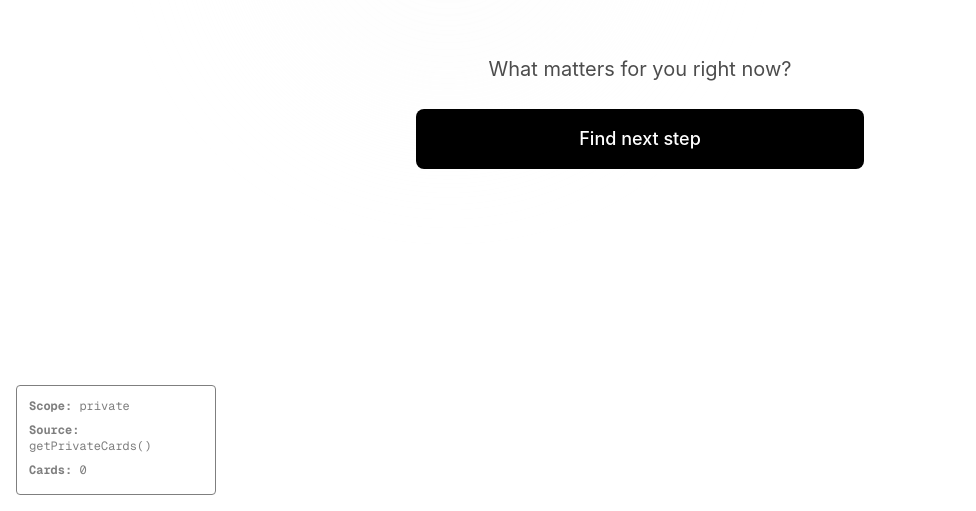
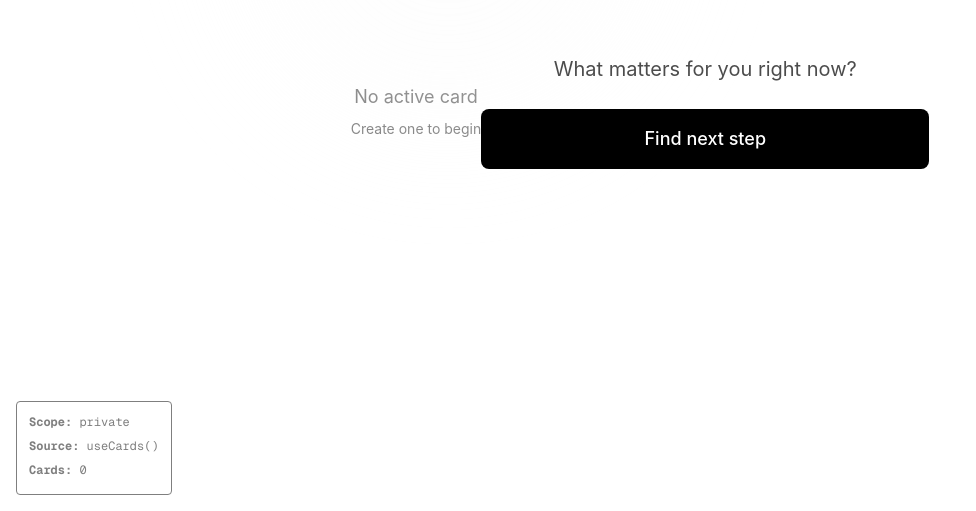
Before and after one commit to ONE01-Foundation/one-code, a Next.js app: page / in a window 1280 px wide. Shown: the part 289-800 px from the top of the page, without its empty margins (0-976 px from the left). Built offline with nearby package versions, Linux system fonts and the light colour scheme.

Commit message:
Add card model

```diff
--- a/components/OneScreen.tsx
+++ b/components/OneScreen.tsx
@@ -12,7 +12,7 @@
 "use client";
 
 import { useState, useEffect } from "react";
-import { LifeState, LifeAction, LifeContext, LifeFocus, Mode, Step, Card, Signal, ActionLoopState, ActionChoice, ActionClosure } from "@/lib/types";
+import { LifeState, LifeAction, LifeContext, LifeFocus, Mode, Step, Card, Signal, ActionLoopState, ActionChoice, ActionClosure, Scope } from "@/lib/types";
 import {
   getOrCreateOneID,
   getActiveLifeState,
@@ -76,9 +76,10 @@ import {
   loadActionLoopPlan,
 } from "@/lib/action-loop-engine";
 import { useScope } from "@/hooks/useScope";
-import { getCardsByScope } from "@/data/cards";
 import { SideBubbles } from "@/components/ui/SideBubbles";
 import { DebugPanel } from "@/components/ui/DebugPanel";
+import { useCards } from "@/hooks/useCards";
+import { CenterCard } from "@/components/ui/CenterCard";
 
 // Theme types
 type ThemeOverride = "auto" | "light" | "dark";
@@ -184,7 +185,9 @@ export default function OneScreen() {
 
   // Scope layer (Global ↔ Private Mirror)
   const { scope, toggleScope } = useScope();
-  const scopeCards = getCardsByScope(scope);
+
+  // Cards Lifecycle v0.1
+  const { activeCard, visibleCards, completeCard, deferCard } = useCards(scope);
 
   // Initialize OWO and Step Engine on mount
   useEffect(() => {
@@ -784,8 +787,23 @@ export default function OneScreen() {
 
       {/* Center: Focus Zone */}
       <div className="flex-1 flex items-center justify-center px-6 relative overflow-hidden">
-        {/* Side Bubbles (4 cards from active scope) */}
-        <SideBubbles cards={scopeCards} />
+        {/* Side Bubbles (next/context/last done - max 3) */}
+        <SideBubbles cards={visibleCards} />
+
+        {/* Center Card (active card) */}
+        {activeCard ? (
+          <CenterCard
+            card={activeCard}
+            onComplete={() => completeCard(activeCard.id)}
+            onDefer={() => deferCard(activeCard.id)}
+          />
+        ) : (
+          /* No active card - show placeholder or create prompt */
+          <div className="text-center opacity-50">
+            <p className="text-lg">No active card</p>
+            <p className="text-sm mt-2">Create one to begin</p>
+          </div>
+        )}
 
         {/* Nobody Presence - Subtle Light Movement */}
         <div className="absolute inset-0 pointer-events-none overflow-hidden">
@@ -1216,8 +1234,15 @@ export default function OneScreen() {
       {/* Debug Panel (dev only) */}
       <DebugPanel
         scope={scope}
-        cards={scopeCards}
-        dataSource={scope === "private" ? "getPrivateCards()" : "getGlobalCards()"}
+        cards={visibleCards.map((c) => ({
+          id: c.id,
+          title: c.title,
+          subtitle: c.intent || "",
+          status: c.state === "done" ? "completed" : "active",
+          createdAt: c.createdAt,
+          scope: c.scope as Scope,
+        }))}
+        dataSource="useCards()"
       />
     </div>
   );
@@ -1229,8 +1254,15 @@ export default function OneScreen() {
       {/* Debug Panel (dev only) */}
       <DebugPanel
         scope={scope}
-        cards={scopeCards}
-        dataSource={scope === "private" ? "getPrivateCards()" : "getGlobalCards()"}
+        cards={visibleCards.map((c) => ({
+          id: c.id,
+          title: c.title,
+          subtitle: c.intent || "",
+          status: c.state === "done" ? "completed" : "active",
+          createdAt: c.createdAt,
+          scope: c.scope as Scope,
+        }))}
+        dataSource="useCards()"
       />
     </div>
   );
--- /dev/null
+++ b/components/ui/CenterCard.tsx
@@ -0,0 +1,61 @@
+/**
+ * Center Card Component (Active Card)
+ *
+ * Renders the single active card in the center
+ * Single tap to complete (✓) or defer (Next/Later)
+ */
+
+import { Card } from "@/lib/types";
+
+interface CenterCardProps {
+  card: Card;
+  onComplete: () => void;
+  onDefer: () => void;
+}
+
+export function CenterCard({ card, onComplete, onDefer }: CenterCardProps) {
+  return (
+    <div className="relative">
+      {/* Center bubble - active card */}
+      <div
+        className="w-64 h-64 rounded-full flex flex-col items-center justify-center p-8 transition-all duration-300 cursor-pointer hover:opacity-90"
+        style={{
+          backgroundColor: "var(--neutral-100)",
+          border: "2px solid var(--border)",
+          color: "var(--foreground)",
+        }}
+        onClick={onComplete}
+      >
+        <div className="text-2xl font-bold text-center mb-2">{card.title}</div>
+        {card.intent && (
+          <div className="text-sm opacity-60 text-center">{card.intent}</div>
+        )}
+      </div>
+
+      {/* Action buttons */}
+      <div className="flex gap-4 mt-6 justify-center">
+        <button
+          onClick={onComplete}
+          className="px-6 py-3 rounded-full font-medium transition-opacity duration-200 hover:opacity-90"
+          style={{
+            backgroundColor: "var(--foreground)",
+            color: "var(--background)",
+          }}
+        >
+          ✓ Complete
+        </button>
+        <button
+          onClick={onDefer}
+          className="px-6 py-3 rounded-full font-medium transition-opacity duration-200 hover:opacity-90"
+          style={{
+            backgroundColor: "var(--background)",
+            border: "2px solid var(--border)",
+            color: "var(--foreground)",
+          }}
+        >
+          Later
+        </button>
+      </div>
+    </div>
+  );
+}
--- a/data/cards.ts
+++ b/data/cards.ts
@@ -16,19 +16,19 @@ export function getPrivateCards(): ActionCard[] {
 
   // Convert to ActionCard format
   return cards
-    .filter((c) => c.state !== "archived")
+    .filter((c) => c.title) // Only cards with title
     .map((c) => {
       let status: ActionCardStatus = "active";
       if (c.state === "done") {
         status = "completed";
-      } else if (c.state === "active" || c.state === "progressing") {
+      } else if (c.state === "active") {
         status = "active";
       }
 
       return {
         id: c.id,
-        title: c.content.split(":")[0] || c.content,
-        subtitle: c.content.split(":")[1]?.trim() || "",
+        title: c.title || c.content || "Untitled",
+        subtitle: c.intent || "",
         status,
         createdAt: c.createdAt,
         scope: "private" as Scope,
--- /dev/null
+++ b/hooks/useCards.ts
@@ -0,0 +1,165 @@
+/**
+ * Cards Lifecycle Hook v0.1
+ *
+ * PRINCIPLES:
+ * - Only ONE active card at a time per scope
+ * - Limit visible cards to max 3 at once
+ * - Completing a card auto-promotes the next draft to active
+ * - Done cards are stored but only last one is shown
+ */
+
+import { useState, useEffect, useCallback } from "react";
+import { Card, CardState, CardScope, Scope } from "@/lib/types";
+import { loadCards, saveCards, updateCardState } from "@/lib/card-engine";
+
+interface UseCardsResult {
+  activeCard: Card | null; // Center bubble - only ONE per scope
+  visibleCards: Card[]; // Side bubbles - max 3 (next/context/last done)
+  completeCard: (cardId: string) => void;
+  deferCard: (cardId: string) => void;
+  refresh: () => void;
+}
+
+// Get active card for scope (only ONE)
+function getActiveCardForScope(cards: Card[], scope: Scope): Card | null {
+  const scopeCards = cards.filter((c) => c.scope === scope || c.scope === "bridge");
+  return scopeCards.find((c) => c.state === "active") || null;
+}
+
+// Get next draft card (for promotion)
+function getNextDraftCard(cards: Card[], scope: Scope): Card | null {
+  const scopeCards = cards.filter((c) => c.scope === scope || c.scope === "bridge");
+  const drafts = scopeCards.filter((c) => c.state === "draft");
+  if (drafts.length === 0) return null;
+
+  // Sort by createdAt (oldest first)
+  drafts.sort((a, b) => new Date(a.createdAt).getTime() - new Date(b.createdAt).getTime());
+  return drafts[0];
+}
+
+// Get last done card
+function getLastDoneCard(cards: Card[], scope: Scope): Card | null {
+  const scopeCards = cards.filter((c) => c.scope === scope || c.scope === "bridge");
+  const doneCards = scopeCards.filter((c) => c.state === "done");
+  if (doneCards.length === 0) return null;
+
+  // Sort by createdAt (newest first)
+  doneCards.sort((a, b) => new Date(b.createdAt).getTime() - new Date(a.createdAt).getTime());
+  return doneCards[0];
+}
+
+// Get visible cards for side bubbles (max 3)
+function getVisibleCards(cards: Card[], scope: Scope, activeCard: Card | null): Card[] {
+  const scopeCards = cards.filter((c) => c.scope === scope || c.scope === "bridge");
+  const visible: Card[] = [];
+
+  // 1. Next draft (if not active)
+  if (!activeCard) {
+    const nextDraft = getNextDraftCard(cards, scope);
+    if (nextDraft) visible.push(nextDraft);
+  } else {
+    // If active exists, get next draft for context
+    const nextDraft = getNextDraftCard(cards, scope);
+    if (nextDraft && nextDraft.id !== activeCard.id) visible.push(nextDraft);
+  }
+
+  // 2. Last done card (only one shown)
+  const lastDone = getLastDoneCard(cards, scope);
+  if (lastDone) visible.push(lastDone);
+
+  // Limit to max 3
+  return visible.slice(0, 3);
+}
+
+// Ensure only ONE active card per scope
+function enforceSingleActive(cards: Card[], scope: Scope): Card[] {
+  const scopeCards = cards.filter((c) => c.scope === scope || c.scope === "bridge");
+  const activeCards = scopeCards.filter((c) => c.state === "active");
+
+  // If more than one active, keep the most recent, set others to draft
+  if (activeCards.length > 1) {
+    activeCards.sort((a, b) => new Date(b.createdAt).getTime() - new Date(a.createdAt).getTime());
+    const keepActive = activeCards[0];
+
+    return cards.map((c) => {
+      if (c.id === keepActive.id) return c;
+      if (activeCards.some((ac) => ac.id === c.id)) {
+        return { ...c, state: "draft" as CardState };
+      }
+      return c;
+    });
+  }
+
+  return cards;
+}
+
+export function useCards(scope: Scope): UseCardsResult {
+  const [cards, setCards] = useState<Card[]>([]);
+  const [activeCard, setActiveCard] = useState<Card | null>(null);
+  const [visibleCards, setVisibleCards] = useState<Card[]>([]);
+
+  // Load cards and enforce single active rule
+  const refresh = useCallback(() => {
+    const loaded = loadCards();
+    const enforced = enforceSingleActive(loaded, scope);
+    if (JSON.stringify(enforced) !== JSON.stringify(loaded)) {
+      saveCards(enforced);
+    }
+
+    setCards(enforced);
+    const active = getActiveCardForScope(enforced, scope);
+    setActiveCard(active);
+    setVisibleCards(getVisibleCards(enforced, scope, active));
+  }, [scope]);
+
+  // Initial load
+  useEffect(() => {
+    refresh();
+  }, [refresh]);
+
+  // Complete card: mark as done, auto-promote next draft
+  const completeCard = useCallback((cardId: string) => {
+    const updated = updateCardState(cardId, "done");
+    if (!updated) return;
+
+    // Auto-promote next draft to active
+    const allCards = loadCards();
+    const nextDraft = getNextDraftCard(allCards, scope);
+
+    if (nextDraft) {
+      updateCardState(nextDraft.id, "active");
+    }
+
+    refresh();
+  }, [scope, refresh]);
+
+  // Defer card: set nextAt to future, move to draft
+  const deferCard = useCallback((cardId: string) => {
+    const allCards = loadCards();
+    const card = allCards.find((c) => c.id === cardId);
+    if (!card) return;
+
+    // Set nextAt to 1 hour from now
+    const nextAt = new Date(Date.now() + 60 * 60 * 1000).toISOString();
+    const updated = { ...card, state: "draft" as CardState, nextAt };
+
+    const updatedCards = allCards.map((c) => (c.id === cardId ? updated : c));
+    saveCards(updatedCards);
+
+    // Auto-promote next draft to active
+    const nextDraft = getNextDraftCard(updatedCards, scope);
+    if (nextDraft && nextDraft.id !== cardId) {
+      updateCardState(nextDraft.id, "active");
+    }
+
+    refresh();
+  }, [scope, refresh]);
+
+  return {
+    activeCard,
+    visibleCards,
+    completeCard,
+    deferCard,
+    refresh,
+  };
+}
--- a/lib/card-engine.ts
+++ b/lib/card-engine.ts
@@ -39,24 +39,23 @@ export function saveCards(cards: Card[]) {
   localStorage.setItem("one_cards", JSON.stringify(cards));
 }
 
-// Create a new card
+// Create a new card (Cards Lifecycle v0.1)
 export function createCard(
-  type: CardType,
-  content: string,
+  title: string,
+  intent: string,
   scope: CardScope = "private",
-  originStepId?: string
+  source?: string
 ): Card {
   const now = new Date().toISOString();
 
   const card: Card = {
     id: `card_${Date.now()}_${Math.random().toString(36).substr(2, 9)}`,
-    type,
+    title,
+    intent,
     state: "draft",
     scope,
-    content,
-    originStepId,
     createdAt: now,
-    updatedAt: now,
+    source: source || "user",
   };
 
   // Save to localStorage
@@ -65,6 +64,16 @@ export function createCard(
   saveCards(cards);
 
   return card;
+}
+
+// Legacy createCard (for backward compatibility)
+export function createCardLegacy(
+  type: CardType,
+  content: string,
+  scope: CardScope = "private",
+  originStepId?: string
+): Card {
+  return createCard(content, type, scope, originStepId);
 }
 
 // Update card state (system action only)
@@ -101,17 +110,15 @@ export function updateCardContent(cardId: string, newContent: string): Card | nu
   return card;
 }
 
-// Archive card (no hard deletion)
+// Archive card (no hard deletion) - mark as done instead
 export function archiveCard(cardId: string): Card | null {
-  return updateCardState(cardId, "archived");
+  return updateCardState(cardId, "done");
 }
 
-// Get active cards (not archived, not done)
+// Get active cards (not done)
 export function getActiveCards(scope?: CardScope): Card[] {
   const cards = loadCards(scope);
-  return cards.filter(
-    (c) => c.state !== "archived" && c.state !== "done"
-  );
+  return cards.filter((c) => c.state !== "done");
 }
 
 // Get cards that need attention
@@ -121,7 +128,7 @@ export function getCardsNeedingAttention(scope?: CardScope): Card[] {
   const now = Date.now();
 
   return activeCards.filter((card) => {
-    const updatedAt = new Date(card.updatedAt).getTime();
+    const updatedAt = new Date(card.updatedAt || card.createdAt).getTime();
     const daysSinceUpdate = (now - updatedAt) / (1000 * 60 * 60 * 24);
 
     // Cards in "draft" state need attention if older than 1 day
@@ -131,11 +138,6 @@ export function getCardsNeedingAttention(scope?: CardScope): Card[] {
 
     // Cards in "active" state need attention if older than 3 days
     if (card.state === "active" && daysSinceUpdate > 3) {
-      return true;
-    }
-
-    // Cards in "progressing" state need attention if older than 7 days
-    if (card.state === "progressing" && daysSinceUpdate > 7) {
       return true;
     }
 
@@ -150,21 +152,19 @@ export function getMostRelevantCard(scope?: CardScope): Card | null {
 
   if (activeCards.length === 0) return null;
 
-  // Prioritize: progressing > active > draft
+  // Prioritize: active > draft
   const sorted = activeCards.sort((a, b) => {
     const statePriority: Record<CardState, number> = {
-      progressing: 3,
       active: 2,
       draft: 1,
       done: 0,
-      archived: 0,
     };
 
     const priorityDiff = statePriority[b.state] - statePriority[a.state];
     if (priorityDiff !== 0) return priorityDiff;
 
-    // If same priority, prefer more recently updated
-    return new Date(b.updatedAt).getTime() - new Date(a.updatedAt).getTime();
+    // If same priority, prefer more recently created/updated
+    return new Date(b.updatedAt || b.createdAt).getTime() - new Date(a.updatedAt || a.createdAt).getTime();
   });
 
   return sorted[0];
--- a/lib/signal-engine.ts
+++ b/lib/signal-engine.ts
@@ -245,7 +245,7 @@ export function generateStateBasedSignal(card: Card, hasActiveAction: boolean =
 
   // Draft card needs attention (older than 1 day)
   if (card.state === "draft") {
-    const updatedAt = new Date(card.updatedAt).getTime();
+    const updatedAt = new Date(card.updatedAt || card.createdAt).getTime();
     const daysSinceUpdate = (Date.now() - updatedAt) / (1000 * 60 * 60 * 24);
 
     if (daysSinceUpdate > 1) {
@@ -260,7 +260,7 @@ export function generateStateBasedSignal(card: Card, hasActiveAction: boolean =
 
   // Active card needs progress (older than 3 days)
   if (card.state === "active") {
-    const updatedAt = new Date(card.updatedAt).getTime();
+    const updatedAt = new Date(card.updatedAt || card.createdAt).getTime();
     const daysSinceUpdate = (Date.now() - updatedAt) / (1000 * 60 * 60 * 24);
 
     if (daysSinceUpdate > 3) {
--- a/lib/types.ts
+++ b/lib/types.ts
@@ -24,7 +24,8 @@ export interface ActionCard {
 
 // Card System v0.1
 export type CardType = "goal" | "step" | "insight" | "offer" | "need" | "action";
-export type CardState = "draft" | "active" | "progressing" | "done" | "archived";
+// Cards Lifecycle v0.1: draft → active → done
+export type CardState = "draft" | "active" | "done";
 export type CardScope = "private" | "global" | "bridge";
 export type IntentCategory = "health" | "money" | "work" | "relationship" | "self" | "other";
 
@@ -36,19 +37,22 @@ export interface Session {
 }
 
 // Card schema v0.1 - represents persistent truth or intent
+// Cards Lifecycle v0.1: create → act → complete → remember
 export interface Card {
   id: string;
-  type: CardType; // goal, step, insight, offer, need, action
-  state: CardState; // draft, active, progressing, done, archived
+  title: string; // Card title (required)
+  intent: string; // What this card represents (e.g., "health", "work", "relationship")
+  state: CardState; // draft, active, done
   scope: CardScope; // private, global, bridge
-  content: string; // Single concise sentence
-  originStepId?: string; // Step that created this card
   createdAt: string; // ISO timestamp
-  updatedAt: string; // ISO timestamp
+  nextAt?: string; // ISO timestamp - when to show next (for defer)
+  source?: string; // Where this card came from (e.g., "step", "signal", "user")
 
   // Legacy fields (for backward compatibility)
-  title?: string; // @deprecated - use content
-  action?: string; // @deprecated - use content
+  type?: CardType; // @deprecated - use intent
+  content?: string; // @deprecated - use title
+  originStepId?: string; // @deprecated - use source
+  updatedAt?: string; // @deprecated - use createdAt/nextAt
   status?: "ready" | "in_progress" | "done"; // @deprecated - use state
   time?: number; // Estimated time in minutes (optional)
   category?: IntentCategory;
```
Also changed, not shown: components/ui/SideBubbles.tsx (+11 -10 lines).
